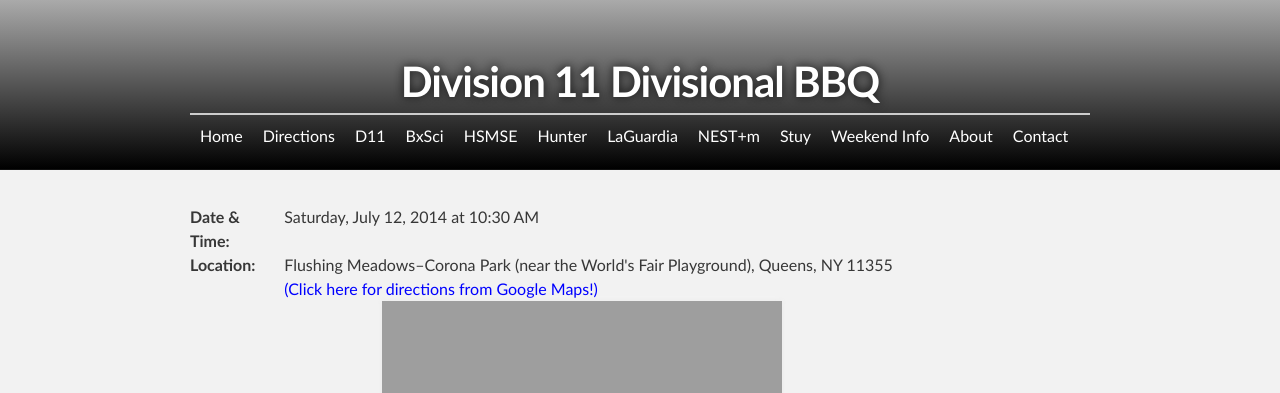
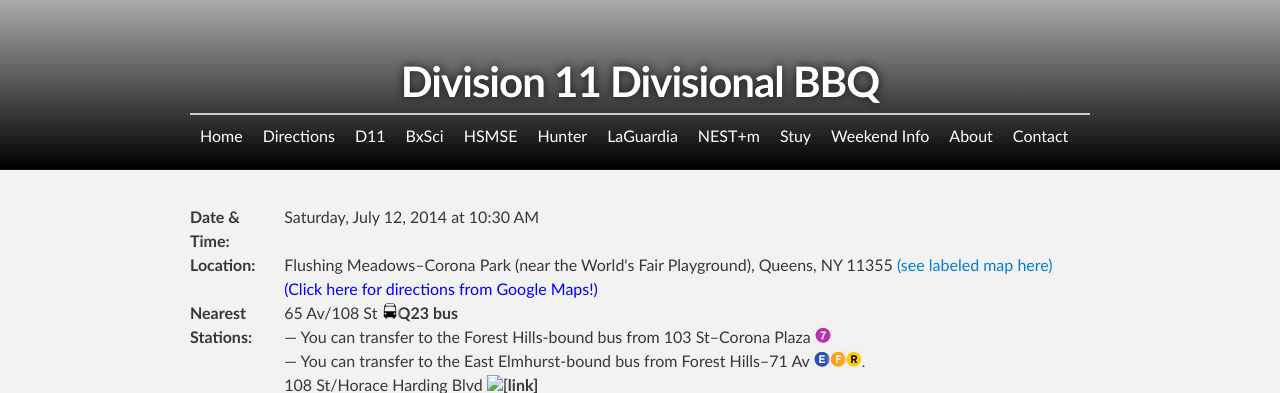
Before and after one commit to d11directions/d11directions.github.io, a Jekyll site: the page built from _posts/2014-07-12-Divisional_BBQ.html, in a window 1280 px wide, cut to the strip 0-393 px from the top of the page. Built offline with Jekyll 4.4.1, drawn with Linux system fonts in a browser that asks for light colours.

Commit message:
Update Divisional BBQ add info

```diff
--- a/_posts/2014-07-12-Divisional_BBQ.html
+++ b/_posts/2014-07-12-Divisional_BBQ.html
@@ -4,12 +4,12 @@ title: Division 11 Divisional BBQ
 for: Division 11
 tags: [d11]
 time: Saturday, July 12, 2014 at 10:30 AM
-location: Flushing Meadows&ndash;Corona Park (near the World's Fair Playground), Queens, NY 11355
+location: Flushing Meadows&ndash;Corona Park (near the World's Fair Playground), Queens, NY 11355 <a href="http://tinyurl.com/nydkc11bbq">(see labeled map here)</a>
 nearest-stations:
-    - 65 Av/108 St <strong><img src="/img/bus.png>Q23 bus</strong><br>&mdash; You can transfer to the Forest Hills-bound bus from 103 St&ndash;Corona Plaza <img src="/img/7.png" alt="(7)"><br>&mdash; You can transfer to the East Elmhurst-bound bus from Forest Hills&ndash;71 Av <img src="/img/E.png" alt="(E)"><img src="/img/F.png" alt="(F)"><img src="/img/R.png" alt="(R)">.
+    - 65 Av/108 St <strong><img src="/img/bus.png">Q23 bus</strong><br>&mdash; You can transfer to the Forest Hills-bound bus from 103 St&ndash;Corona Plaza <img src="/img/7.png" alt="(7)"><br>&mdash; You can transfer to the East Elmhurst-bound bus from Forest Hills&ndash;71 Av <img src="/img/E.png" alt="(E)"><img src="/img/F.png" alt="(F)"><img src="/img/R.png" alt="(R)">.
     - 108 St/Horace Harding Blvd <strong><img src="/img/bus.png>Q58 bus</strong>
 changes-brief:
-    - To be posted closer to the event date.
+    - To be posted closer to the event date
 changes-ext: http://travel.mtanyct.info/serviceadvisory/routeStatusResult.aspx?tag=ALL&date=07/12/2014&time=&method=getstatus4
 gmap: https://maps.google.com/maps?f=d&amp;source=s_d&amp;saddr=&amp;daddr=BBQ+Location!+%4040.738348,-73.843489&amp;hl=en&amp;geocode=FSyebQId3zyZ-w&amp;sll=40.738641,-73.843274&amp;sspn=0.007414,0.012853&amp;dirflg=r&amp;ttype=arr&amp;date=07%2F12%2F14&amp;time=10:15am&amp;noexp=0&amp;noal=0&amp;sort=def&amp;mra=ls&amp;ie=UTF8&amp;t=m&amp;start=0&amp;ll=40.738641,-73.843274&amp;spn=0.007414,0.012853
 ---
```
